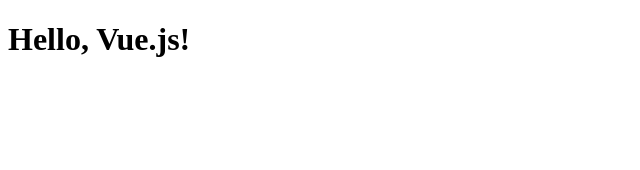
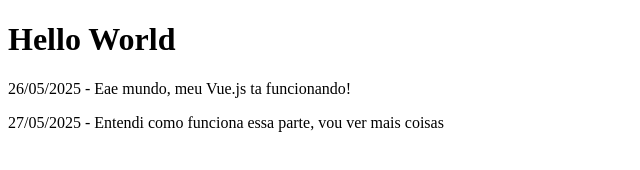
Before and after one commit to JP5508/Vue-HelloWorld, a plain HTML site: page index.html in a window 1280 px wide. Shown: the whole page, without its empty margins (0-640 px from the left). Drawn offline with nearby package versions, Linux system fonts and the light colour scheme.

Commit message:
Adicionei mais parágrafos no Vue Adicionei explicação nas notas

```diff
--- a/src/main.js
+++ b/src/main.js
@@ -1,9 +1,17 @@
 //Importamos createApp diretamente da CDN do Vue 3.
 import { createApp } from 'https://unpkg.com/vue@3/dist/vue.esm-browser.js'
 
-//Criamos um objeto App com um template contendo nosso "Hello, Vue.js!".
+//App é um objeto JavaScript que representa o componente raiz da sua aplicação.
+//Esse objeto possui uma propriedade chamada template, que é uma string HTML que o Vue vai renderizar.
 const App = {
-  template: `<h1>Hello, Vue.js!</h1>`
+  template: `
+  <h1>Hello World </h1>
+  <p>26/05/2025 - Eae mundo, meu Vue.js ta funcionando!</p>
+  <p>27/05/2025 - Entendi como funciona essa parte, vou ver mais coisas</p>
+  `
 }
-//createApp(App).mount('#app') monta o app dentro do elemento com id="app" no HTML.
+
+
+//createApp(App) cria a instância da aplicação Vue usando o componente App como raiz.
+//.mount('#app') diz para o Vue "renderizar e colocar essa aplicação dentro do elemento HTML que tem o id app".
 createApp(App).mount('#app')
```
Also changed, not shown: index.html (+4 -3 lines), src/notas.txt.
